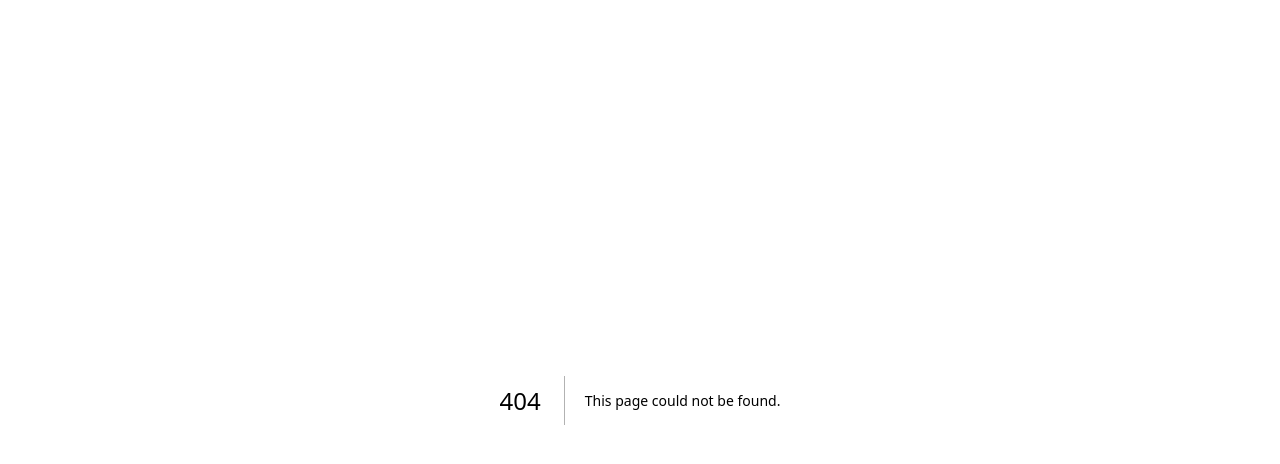
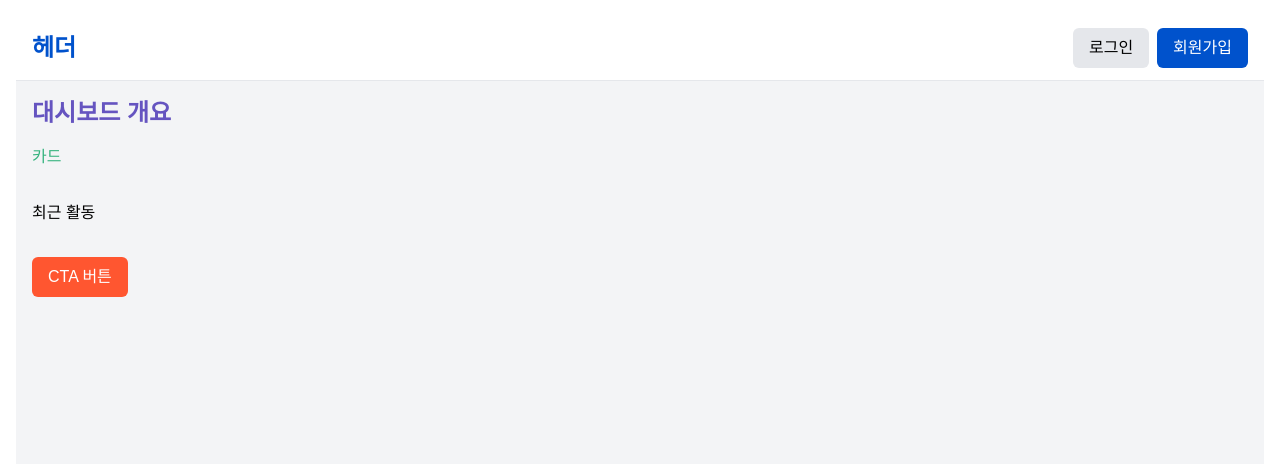
Before and after one commit to Seokyung/TailwindCSS_Study, a Next.js app: page /ch12 in a window 1280 px wide. Before the commit this address had no page. Shown: the top 464 px of the page. Built offline with nearby package versions, Linux system fonts and the light colour scheme.

Commit message:
[2-12] Tailwind css 커스텀 실습

```diff
--- /dev/null
+++ b/src/app/ch12/page.tsx
@@ -0,0 +1,52 @@
+const Home = () => {
+  return (
+    // noto sans kr 폰트 적용
+    <div className="font-noto-sans-kr min-h-screen bg-gray-100">
+      {/* 헤더 섹션 */}
+      <header className="flex items-center justify-between border-b border-gray-200 bg-white px-4 py-3">
+        {/* 여기에 헤더 내용 구현 */}
+        {/* 텍스트에 flow-blue 색상 적용 */}
+        <h1 className="text-flow-blue text-2xl font-semibold">헤더</h1>
+        <div className="flex gap-2">
+          <button className="rounded-md bg-gray-200 px-4 py-2">로그인</button>
+          {/* 회원가입 버튼에 배경색을 flow-blue로 설정 */}
+          <button className="bg-flow-blue rounded-md px-4 py-2 text-white">
+            회원가입
+          </button>
+        </div>
+      </header>
+
+      <main className="container mx-auto p-4">
+        {/* 통계 카드 섹션 */}
+        <section className="mb-8">
+          {/* 텍스트에 flow-purple 색상 적용 */}
+          <h2 className="text-flow-purple mb-4 text-2xl font-semibold">
+            대시보드 개요
+          </h2>
+
+          {/* 보조 색상 적용 */}
+          <div className="text-flow-cyan grid grid-cols-1 gap-4 md:grid-cols-2 lg:grid-cols-4">
+            카드
+          </div>
+        </section>
+
+        {/* 최근 활동 섹션 */}
+        <section className="mb-8">
+          {/* 여기에 최근 활동 목록 구현 */}
+          최근 활동
+        </section>
+
+        {/* CTA 섹션 */}
+        {/* 강조 색상 적용 */}
+        <section className="mb-8">
+          {/* 여기에 CTA 섹션 구현 */}
+          <button className="bg-flow-orange rounded-md px-4 py-2 text-white">
+            CTA 버튼
+          </button>
+        </section>
+      </main>
+    </div>
+  );
+};
+
+export default Home;
--- a/src/app/globals.css
+++ b/src/app/globals.css
@@ -9,12 +9,24 @@ body {
 
 /* @theme 지시어를 활용하여 이미 존재하는 유틸리티 클래스 조작하기 */
 @theme {
+  /*** color ***/
   /* 색깔에 mint-500을 추가 */
   --color-mint-500: #008080;
   /* 색깔에 mycolor-400을 추가 */
   --color-mycolor-400: #dedede;
   /* 커스텀 색상 (애플민트) */
   --color-applemint-500: oklch(0.85 0.074 170.47);
+  /* 주요 색상 */
+  --color-flow-blue: #0052cc;
+  --color-flow-purple: #6554c0;
+  /* 보조 색상 */
+  --color-flow-cyan: #36b37e;
+  /* 강조 색상 */
+  --color-flow-orange: #ff5630;
+
+  /*** font ***/
+  /* 회사 폰트 */
+  --font-noto-sans-kr: "Noto Sans KR", sans-serif;
 }
 
 /* @utility 지시어를 활용한 나만의 유틸리티 클래스 만들기 */
--- a/src/app/page.tsx
+++ b/src/app/page.tsx
@@ -42,6 +42,10 @@ const day1List: PageLink[] = [
     id: 11,
     name: "Tailwind CSS 커스텀 테마 설정하기",
   },
+  {
+    id: 12,
+    name: "Tailwind css 커스텀 실습",
+  },
 ];
 
 export default function Home() {
```
